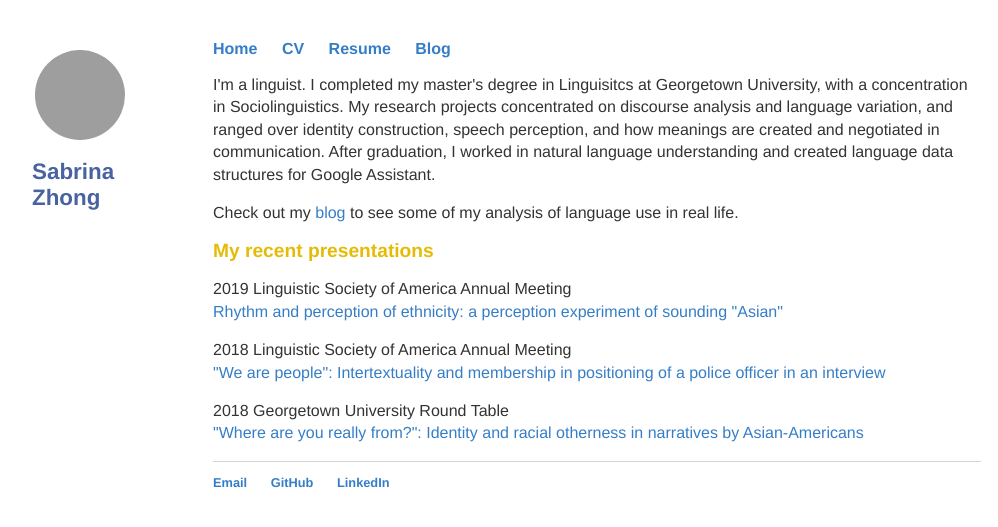
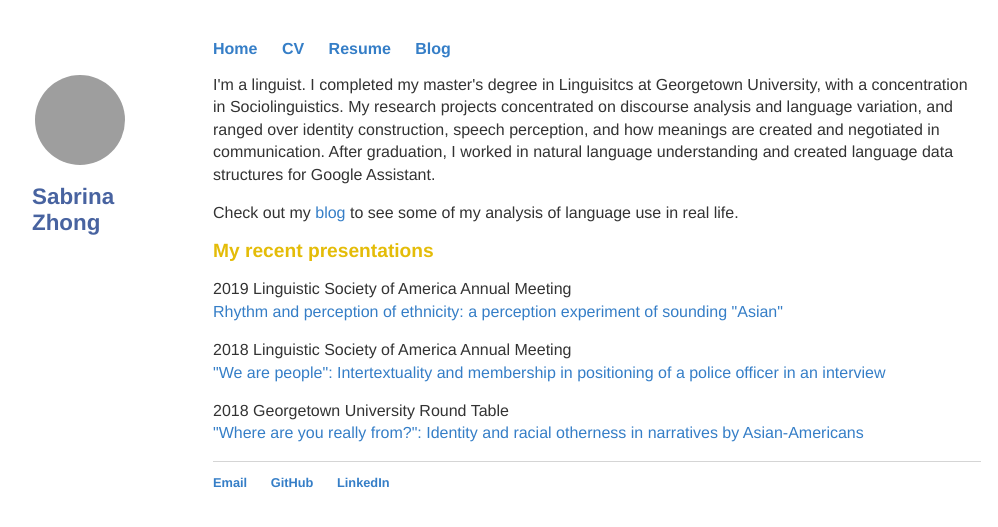
Before and after one commit to sabrinazhong/sabrinazhong.github.io, a Jekyll site: the page built from index.html, in a window 1280 px wide. Shown: the top 527 px of the page, without its empty margins (43-1041 px from the left). Built offline with Jekyll 4.4.1, drawn with Linux system fonts in a browser that asks for light colours; grey boxes are pictures that could not be loaded.

Commit message:
Update main.css

```diff
--- a/css/main.css
+++ b/css/main.css
@@ -56,7 +56,7 @@ ul.posts li {
 .sidebar {
   position: fixed;
   left: 75px;
-  top: 50px;
+  top: 75px;
   width: 100px;
   font-family: Helvetica, sans-serif;
   a {
```
